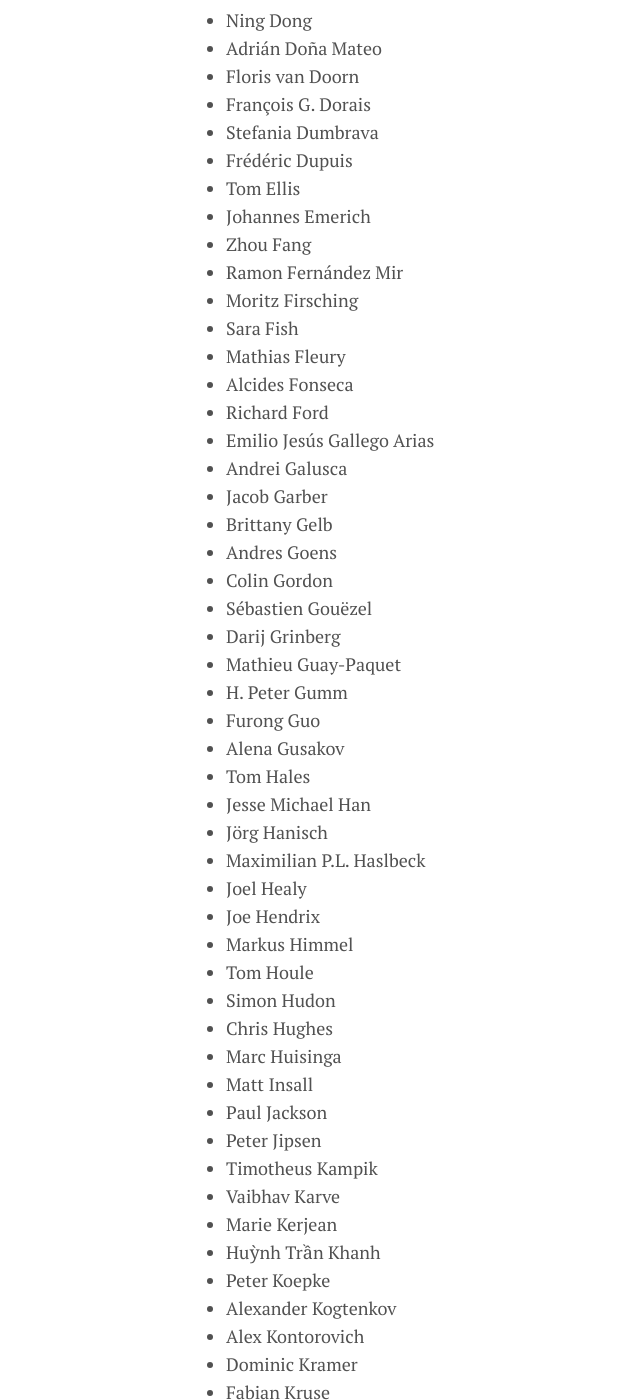
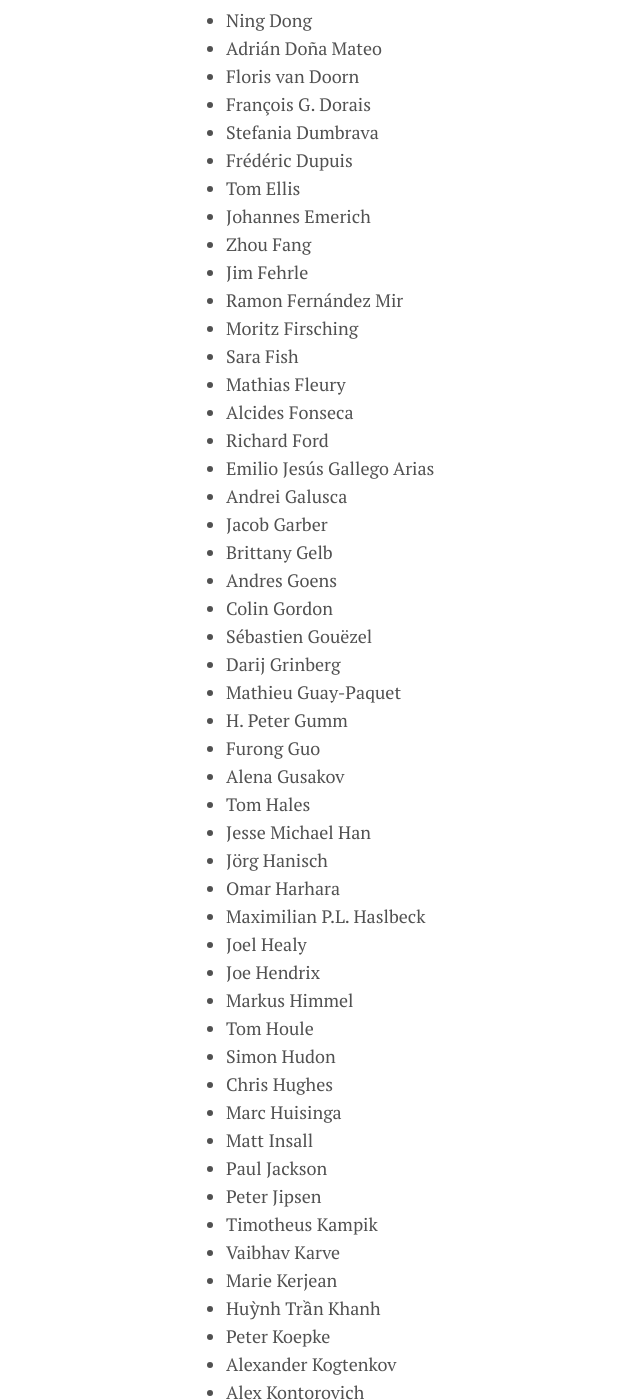
Before and after one commit to leanprover-community/lt2021, a Jekyll site: the page built from participants.md, in a window 1280 px wide and 1400 px high, scrolled down 1715 px. Shown: the whole window, without its empty margins (54-694 px from the left). Built offline with Jekyll 4.4.1, drawn with Linux system fonts in a browser that asks for light colours; some of the changed text lies outside the part shown.

Commit message:
participants

```diff
--- a/participants.md
+++ b/participants.md
@@ -70,6 +70,7 @@ The links can also be found in the Lean Together 2021 stream of the [Zulip chat]
 * Tom Ellis
 * Johannes Emerich
 * Zhou Fang
+* Jim Fehrle
 * Ramon Fernández Mir
 * Moritz Firsching
 * Sara Fish
@@ -91,6 +92,7 @@ The links can also be found in the Lean Together 2021 stream of the [Zulip chat]
 * Tom Hales
 * Jesse Michael Han
 * Jörg Hanisch
+* Omar Harhara
 * Maximilian P.L. Haslbeck
 * Joel Healy
 * Joe Hendrix
```
Also changed, not shown: other parts of participants.md (+2 -0 lines).
